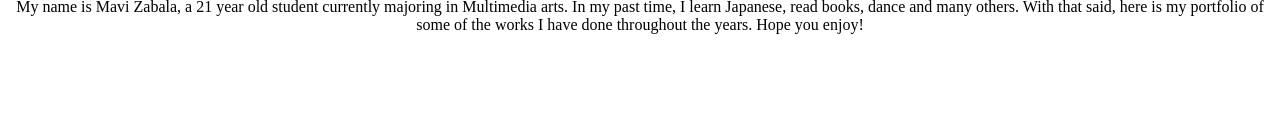
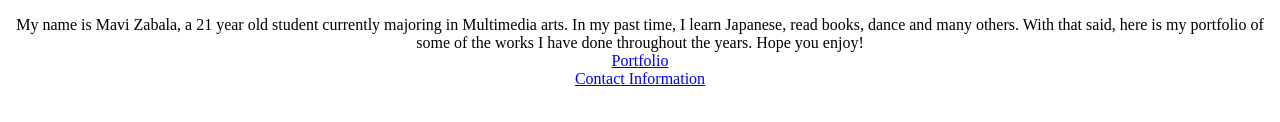
Before and after one commit to Mabeebee/mabeebee.github.io, a plain HTML site: page index.html in a window 1280 px wide. Shown: the part 386-508 px from the top of the page. Drawn offline with Linux system fonts and the light colour scheme.

Commit message:
Update index.html

```diff
--- a/index.html
+++ b/index.html
@@ -11,9 +11,14 @@ Hello and Welcome!
     </center>
   <center>
   <a href="https://lh3.googleusercontent.com/drive-viewer/AITFw-z5cNqmeC86g93y1_Z1bSU16rwGjIma-At82YTDT0COLb4O8TGozvkKnIeXlB87Ehd1_mvhVTgXni2kWA9jPNnxPNEYpw=s1600?source=screenshot.guru"> <img src="https://lh3.googleusercontent.com/drive-viewer/AITFw-z5cNqmeC86g93y1_Z1bSU16rwGjIma-At82YTDT0COLb4O8TGozvkKnIeXlB87Ehd1_mvhVTgXni2kWA9jPNnxPNEYpw=s1600" /> </a>
+    <br><br>
   </center>
   <center>
   My name is Mavi Zabala, a 21 year old student currently majoring in Multimedia arts. In my past time, I learn Japanese, read books, dance and many others. With that said, here is my portfolio of some of the works I have done throughout the years. Hope you enjoy!
+   <br>
+<a href="#portfolio">Portfolio</a>
+    <br>
+    <a href="#contactinfo">Contact Information</a>
   </center>
 </body>
 </html>
```
